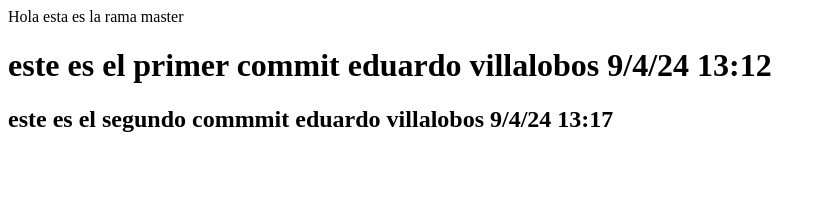
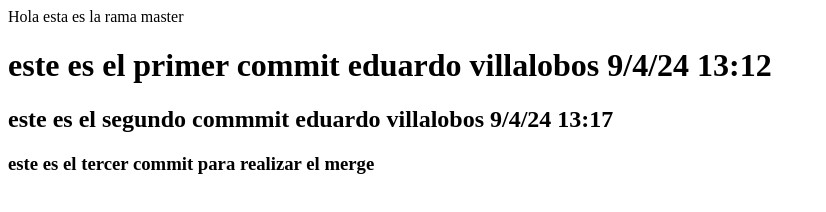
Before and after one commit to EDUVISAD/tecpro, a plain HTML site: page index.html in a window 1280 px wide. Shown: the whole page, without its empty margins (0-826 px from the left). Drawn offline with Linux system fonts and the light colour scheme.

Commit message:
merge realizado

```diff
--- a/index.html
+++ b/index.html
@@ -19,5 +19,8 @@
         9/4/24
         13:17
     </h2>
+    <h3>
+        este es el tercer commit para realizar el merge
+    </h3>
 </body>
 </html>
```
